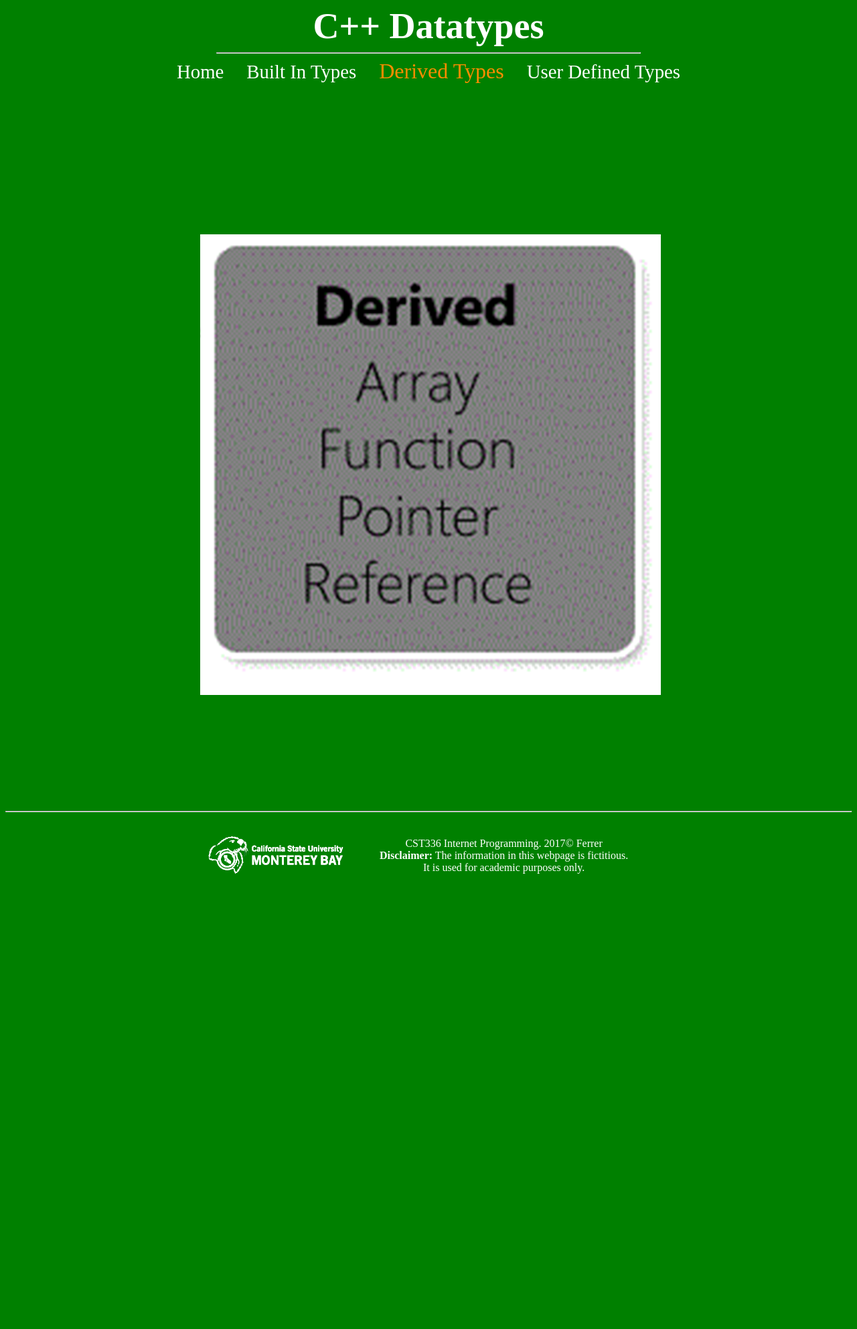
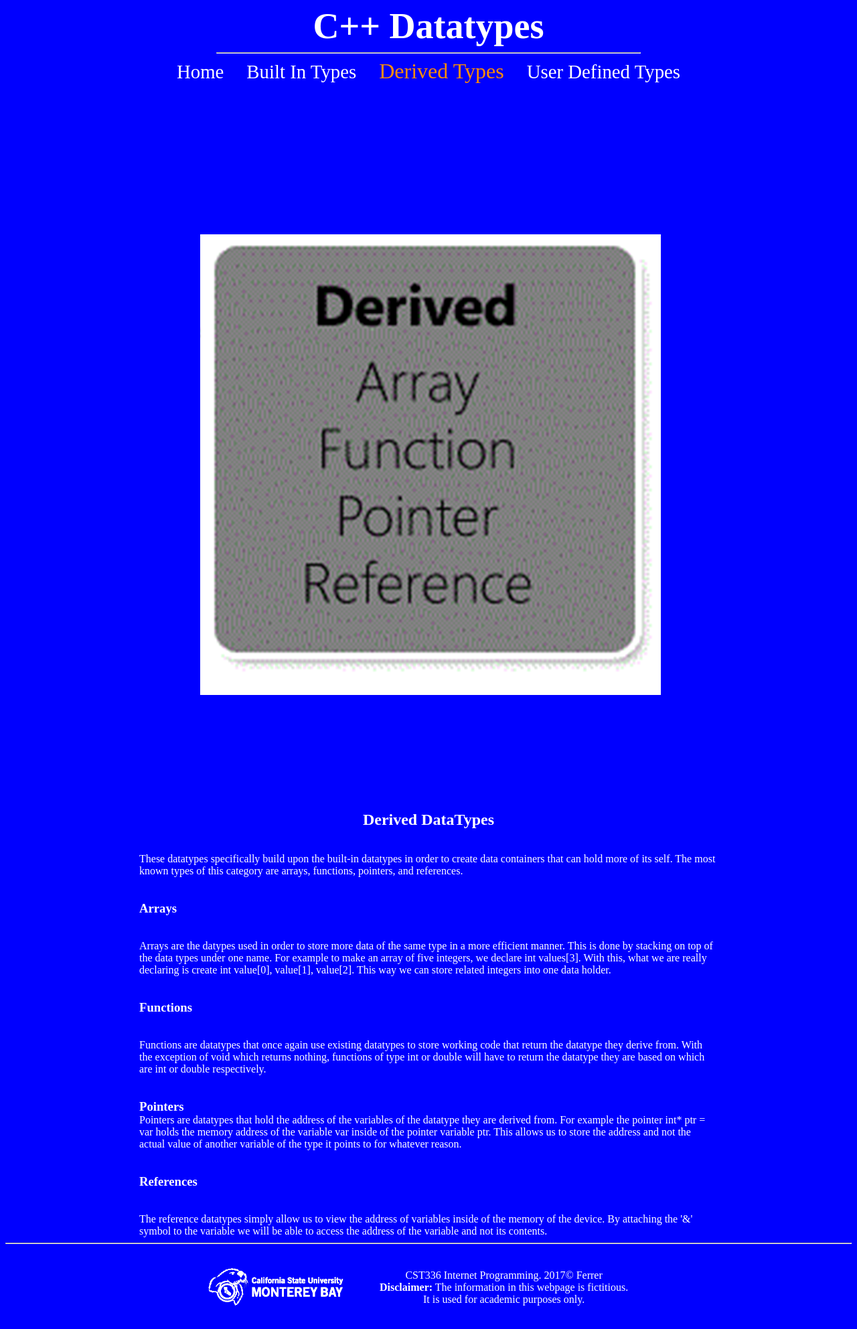
Before and after one commit to jferrer23/cst336, a PHP site: page /hw1/derived.html in a window 1280 px wide. Shown: the whole page at 67% size. Before the commit the page ends 1305 px from the top, so only its background shows below. Run offline with PHP 8.4, Linux system fonts and the light colour scheme.

Commit message:
Derived is done

```diff
--- a/hw1/css/styles.css
+++ b/hw1/css/styles.css
@@ -1,5 +1,5 @@
 body {
-    background:green;
+    background:blue;
 }
 
 nav, header {
--- a/hw1/derived.html
+++ b/hw1/derived.html
@@ -30,6 +30,57 @@
             </figure>
         </div>
 
+        <div>
+            <h2 class="subheaders">Derived DataTypes</h2>
+             <br /> <br />
+            <p class="paragraph">
+                These datatypes specifically build upon the built-in datatypes in order to
+                create data containers that can hold more of its self. The most known types
+                of this category are arrays, functions, pointers, and references.
+            </p>
+             <br /> <br />
+
+            <h3 class="subsubheaders">Arrays</h3>
+             <br /> <br />
+            <p class="paragraph">
+                Arrays are the datypes used in order to store more data of the same type in a more
+                efficient manner. This is done by stacking on top of the data types under one name.
+                For example to make an array of five integers, we declare int values[3]. With this,
+                what we are really declaring is create int value[0], value[1], value[2]. This way
+                we can store related integers into one data holder.
+            </p>
+             <br /> <br />
+
+            <h3 class="subsubheaders">Functions</h3>
+             <br /> <br />
+            <p class="paragraph">
+                Functions are datatypes that once again use existing datatypes to store working code
+                that return the datatype they derive from. With the exception of void which returns
+                nothing, functions of type int or double will have to return the datatype they are
+                based on which are int or double respectively.
+            </p>
+             <br /> <br />
+
+            <h3 class="subsubheaders">Pointers</h3>
+            <p class="paragraph">
+                Pointers are datatypes that hold the address of the variables of the datatype they are
+                derived from. For example the pointer int* ptr = var holds the memory address of the
+                variable var inside of the pointer variable ptr. This allows us to store the address
+                and not the actual value of another variable of the type it points to for whatever
+                reason.
+            </p>
+             <br /> <br />
+
+            <h3 class="subsubheaders">References</h3>
+             <br /> <br />
+            <p class="paragraph">
+               The reference datatypes simply allow us to view the address of variables inside of the
+               memory of the device. By attaching the '&' symbol to the variable we will be able to
+               access the address of the variable and not its contents.
+            </p>
+
+        </div>
+
         <footer>
            <hr>
             <figure id="Logo">
```
